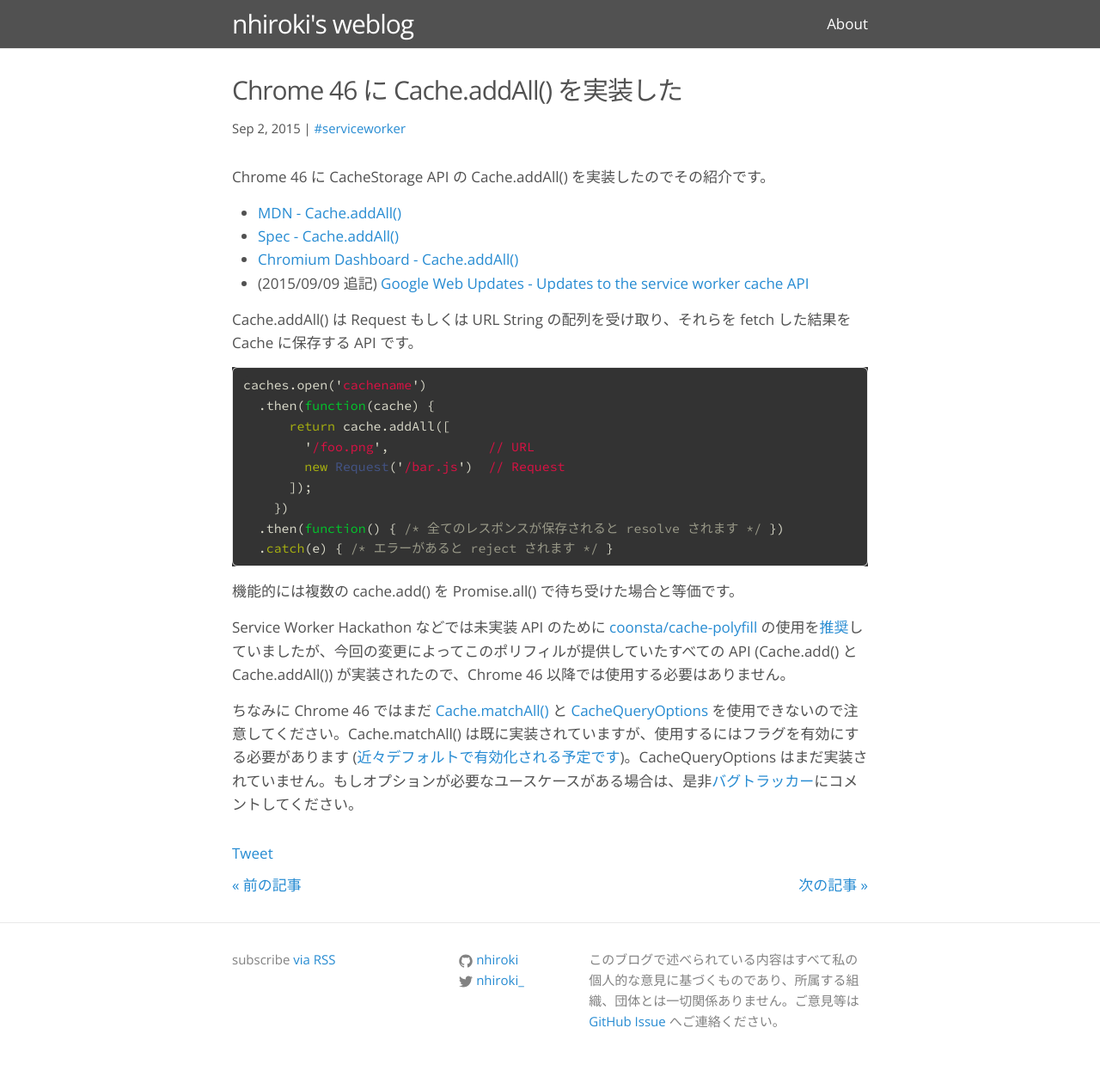
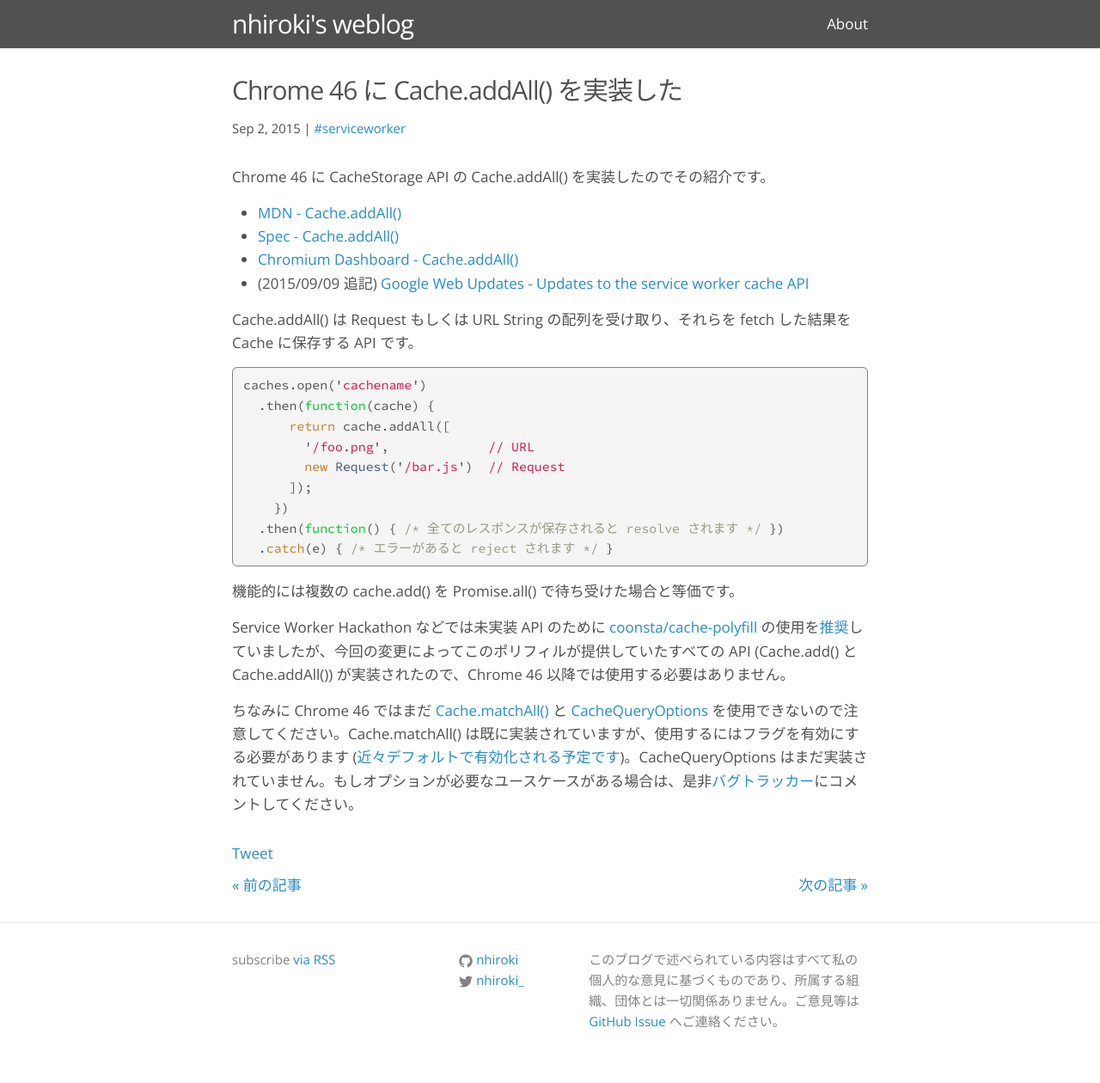
Before and after one commit to nhiroki/nhiroki.github.io, a Jekyll site: the page built from _posts/2015-09-02-cache-storage-addall.md, in a window 1280 px wide. Shown: the whole page at 86% size. Built offline with Jekyll 4.4.1, drawn with Linux system fonts in a browser that asks for light colours; comment, search, counter and statistics services are not loaded.

Commit message:
Change color scheme for code snippets

```diff
--- a/_sass/_base.scss
+++ b/_sass/_base.scss
@@ -129,10 +129,10 @@
 code {
     font-size: $small-font-size;
     font-family: $code-font-family;
-    border: 1px solid $grey-color-light;
+    border: 1px solid $grey-color;
     border-radius: 6px;
-    background-color: #333;
-    color: #dcdccc;
+    background-color: $code-background-color;
+    color: $text-color;
 }
 
 code {
--- a/_sass/_syntax-highlighting.scss
+++ b/_sass/_syntax-highlighting.scss
@@ -2,12 +2,12 @@
  * Syntax highlighting styles
  */
 .highlight {
-    background: #333;
+    background: $code-background-color;
     @extend %vertical-rhythm;
 
     .c     { color: #998; } // Comment
     .err   { color: #a61717; background-color: #e3d2d2 } // Error
-    .k     { color: #aab30f; } // Keyword
+    .k     { color: #cc7820; } // Keyword
     .o     { } // Operator
     .cm    { color: #998; } // Comment.Multiline
     .cp    { color: #999; } // Comment.Preproc
--- a/css/main.scss
+++ b/css/main.scss
@@ -13,6 +13,7 @@
 $base-line-height: 1.6;
 
 $code-font-family: 'Source Code Pro';
+$code-background-color: #f5f5f5;
 
 $spacing-unit:     30px;
 
```
